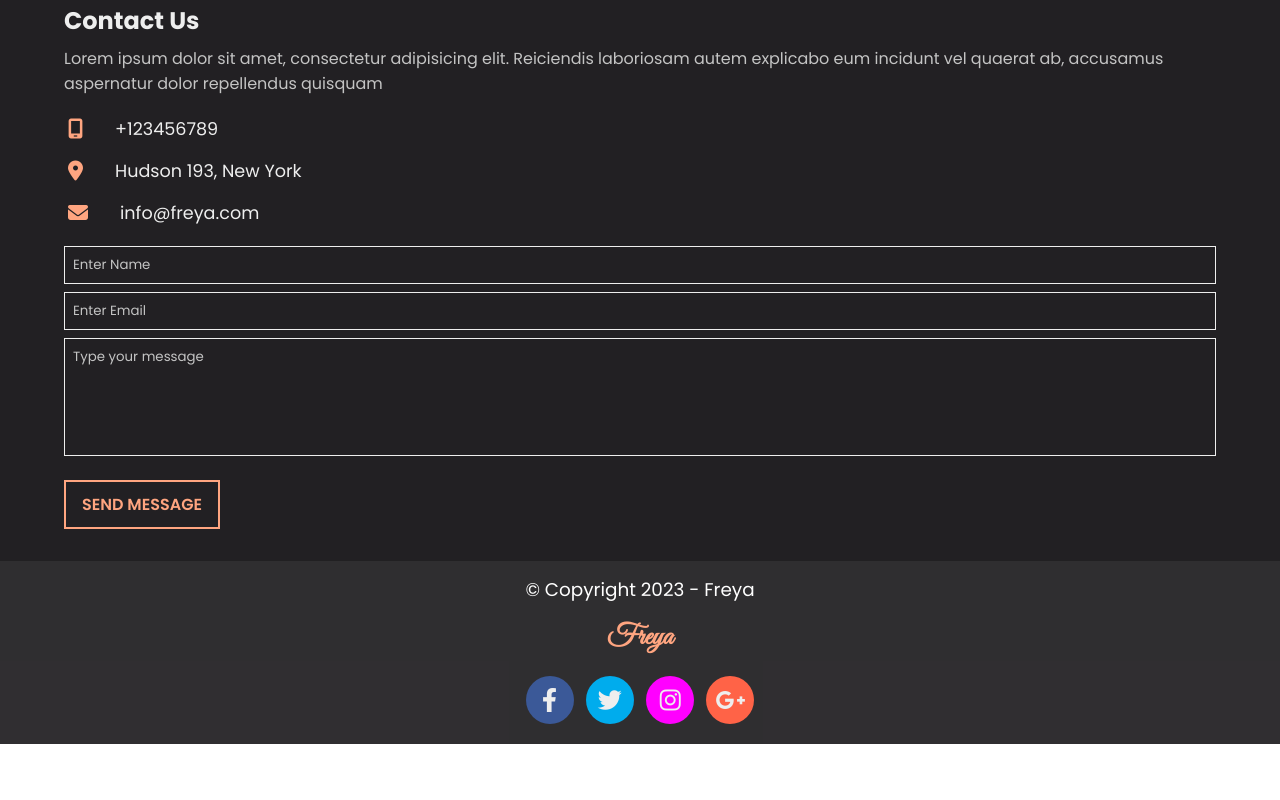
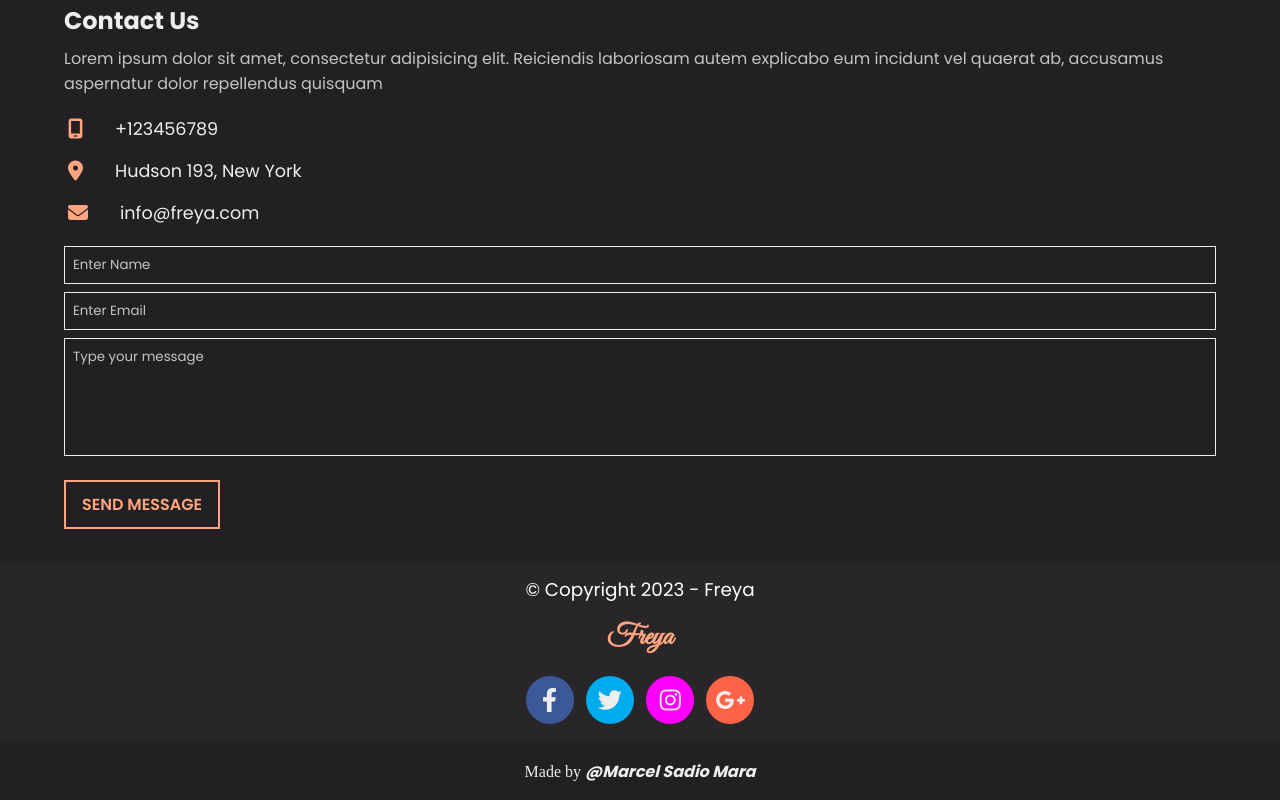
Before and after one commit to samarceldjo/freya_restaurant, a plain HTML site: page index.html in a window 1280 px wide. Shown: the part 2134-2934 px from the top of the page. Before the commit the page ends 2878 px from the top, so only its background shows below. Drawn offline with Linux system fonts and the light colour scheme.

Commit message:
Another commit

```diff
--- a/index.html
+++ b/index.html
@@ -168,6 +168,7 @@
     </main>
 
     <footer>
+      <div class="footer">
       <div class="copy">
         <p>&copy; Copyright 2023 - Freya</p>
       </div>
@@ -178,6 +179,11 @@
         <i class="fa-brands fa-instagram"></i>
         <i class="fa-brands fa-google-plus-g"></i>
       </div>
+      </div>
+    </div>
+    <div class="madeby">
+      <p>Made by <strong>@Marcel Sadio Mara</strong></p>
+    </div>
     </footer>
 
     <!-- JS SCRIPT -->
--- a/style.css
+++ b/style.css
@@ -331,8 +331,8 @@ textarea::placeholder {
 }
 
 /* FOOTER */
-footer {
-    background-color: #222023ef;
+.footer {
+    background-color: #222023f8;
     padding: 1rem 5%;
     margin-top: -1px;
     display: flex;
@@ -344,7 +344,7 @@ footer {
     color: #fff;
     font-size: 1.15rem;
 }
-footer .title {
+.footer .title {
     margin: 1rem 0;
 }
 .social-media i {
@@ -370,3 +370,16 @@ footer .title {
 .fa-google-plus-g {
     background-color: #ff6347;
 }
+.madeby {
+    background-color: var(--black);
+    margin-top: -1px;
+    text-align: center;
+    padding: 1rem 5%;
+}
+.madeby p {
+    color: #eee;
+    font-family: "Bahnschrift";
+}
+p strong {
+    font-style: italic;
+}
```
